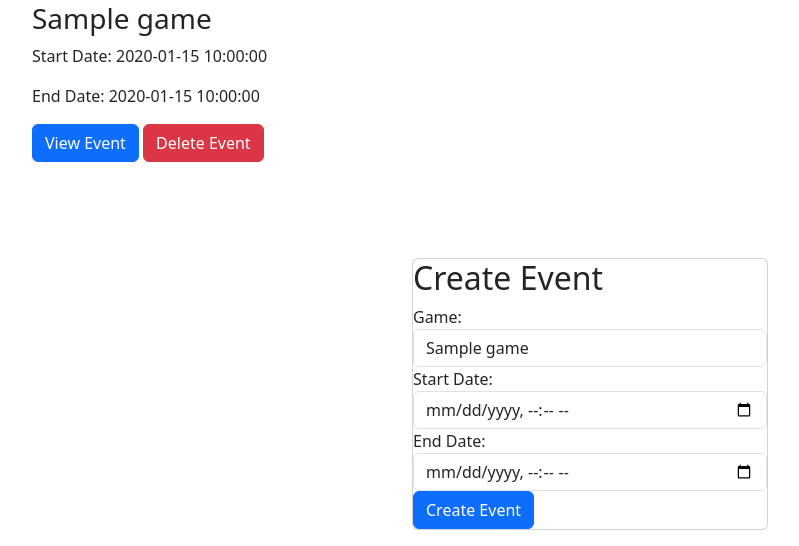
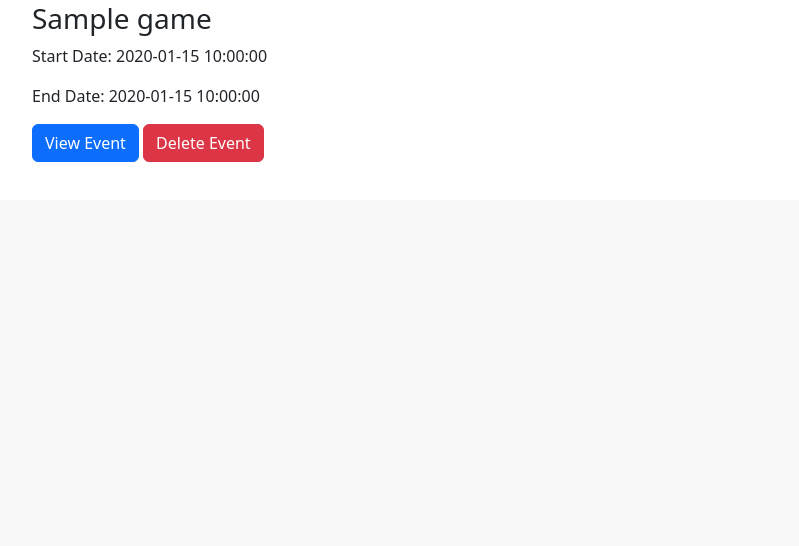
Before and after one commit to vietnguyen2358/RankRealm, a Flask app: page /event in a window 1280 px wide. Shown: the part 800-1346 px from the top of the page, without its empty margins (50-849 px from the left). After the commit the page ends 962 px from the top, so only its background shows below. Run offline with Flask 3, Linux system fonts and the light colour scheme; a user stored in the database is signed in; tables that the repository leaves empty hold one stand-in row (values such as "Sample post").

Commit message:
Add event logic moved to its own html page

```diff
--- a/website/templates/event.html
+++ b/website/templates/event.html
@@ -37,34 +37,4 @@
     </div>
 </div>
 
-{% if current_user.is_authenticated %}
-<div class="row">
-    <div class="col-4 offset-4">
-        <div class="card mt-5 mb-3">
-            <h2>Create Event</h2>
-            <form action="{{ url_for('views.create_event') }}" method="POST">
-                <div class="form-group">
-                    <label for="game_id">Game:</label>
-                    <select class="form-control" id="game_id" name="game_id" required>
-                        {% for game in games %}
-                        <option value="{{ game.id }}">{{ game.title }}</option>
-                        {% endfor %}
-                    </select>
-                </div>
-                <div class="form-group">
-                    <label for="start_date">Start Date:</label>
-                    <input type="datetime-local" class="form-control" id="start_date" name="start_date" required>
-                </div>
-                <div class="form-group">
-                    <label for="end_date">End Date:</label>
-                    <input type="datetime-local" class="form-control" id="end_date" name="end_date" required>
-                </div>
-                <button type="submit" class="btn btn-primary">Create Event</button>
-            </form>
-        </div>
-    </div>
-</div>
-
-{% endif %}
-
 {% endblock %}
--- a/website/views.py
+++ b/website/views.py
@@ -202,18 +202,24 @@
     games = Game.query.all()
     return render_template('event.html', events=events, games=games)
 
-@views.route('/create-event', methods=['POST'])
+
+@views.route('/add_event', methods=['GET', 'POST'])
 @login_required
-def create_event():
-    game_id = request.form.get('game_id')
-    start_date = datetime.strptime(request.form.get('start_date'), '%Y-%m-%dT%H:%M')
-    end_date = datetime.strptime(request.form.get('end_date'), '%Y-%m-%dT%H:%M')
+def add_event():
+    if request.method == 'POST':
+        game_id = request.form.get('game_id')
+        start_date = datetime.strptime(request.form.get('start_date'), '%Y-%m-%dT%H:%M')
+        end_date = datetime.strptime(request.form.get('end_date'), '%Y-%m-%dT%H:%M')
 
-    new_event = Event(game_id=game_id, owner_id=current_user.id, start_date=start_date, end_date=end_date)
-    db.session.add(new_event)
-    db.session.commit()
+        new_event = Event(game_id=game_id, owner_id=current_user.id, start_date=start_date, end_date=end_date)
+        db.session.add(new_event)
+        db.session.commit()
 
-    return redirect(url_for('views.events'))
+        return redirect(url_for('views.events'))
+
+    games = Game.query.all()
+    users = User.query.all()
+    return render_template('add_event.html', games=games, users=users)
 
 @views.route('/event/<int:event_id>')
 @login_required
```
Also changed, not shown: website/templates/add_event.html (+6 -6 lines).
